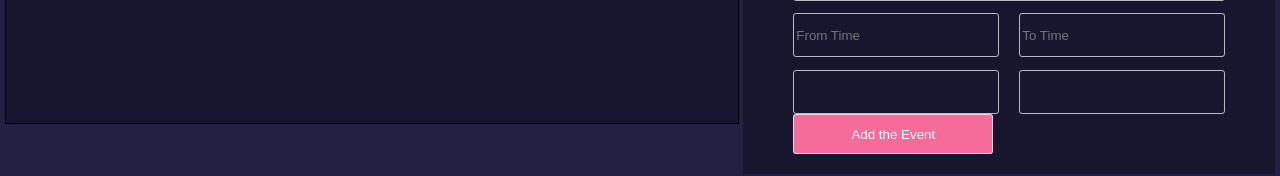
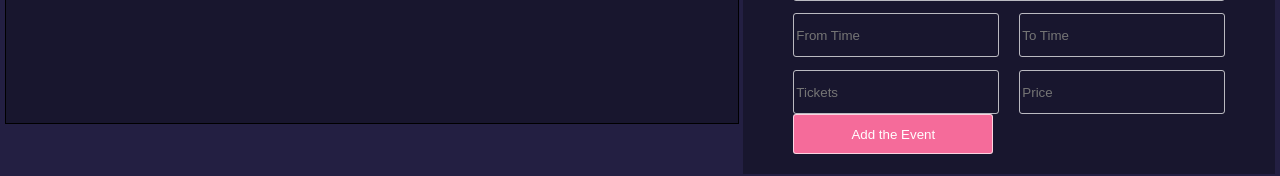
Before and after one commit to maxaakre/mini_project_mayhem, a Vue app: page /#/admin in a window 1280 px wide. Shown: the part 434-610 px from the top of the page. Built offline with nearby package versions, Linux system fonts and the light colour scheme; a web font is replaced by a local one.

Commit message:
Added placeholder

```diff
--- a/src/views/Admin.vue
+++ b/src/views/Admin.vue
@@ -13,8 +13,8 @@
         <div class="inputQuad">
           <input type="text" class="half" placeholder="From Time">
           <input type="text" class="half" placeholder="To Time">
-          <input type="text" class="half">
-          <input type="text" class="half">
+          <input type="text" class="half" placeholder="Tickets">
+          <input type="text" class="half" placeholder="Price">
         </div>
 
         <button>Add the Event</button>
```
